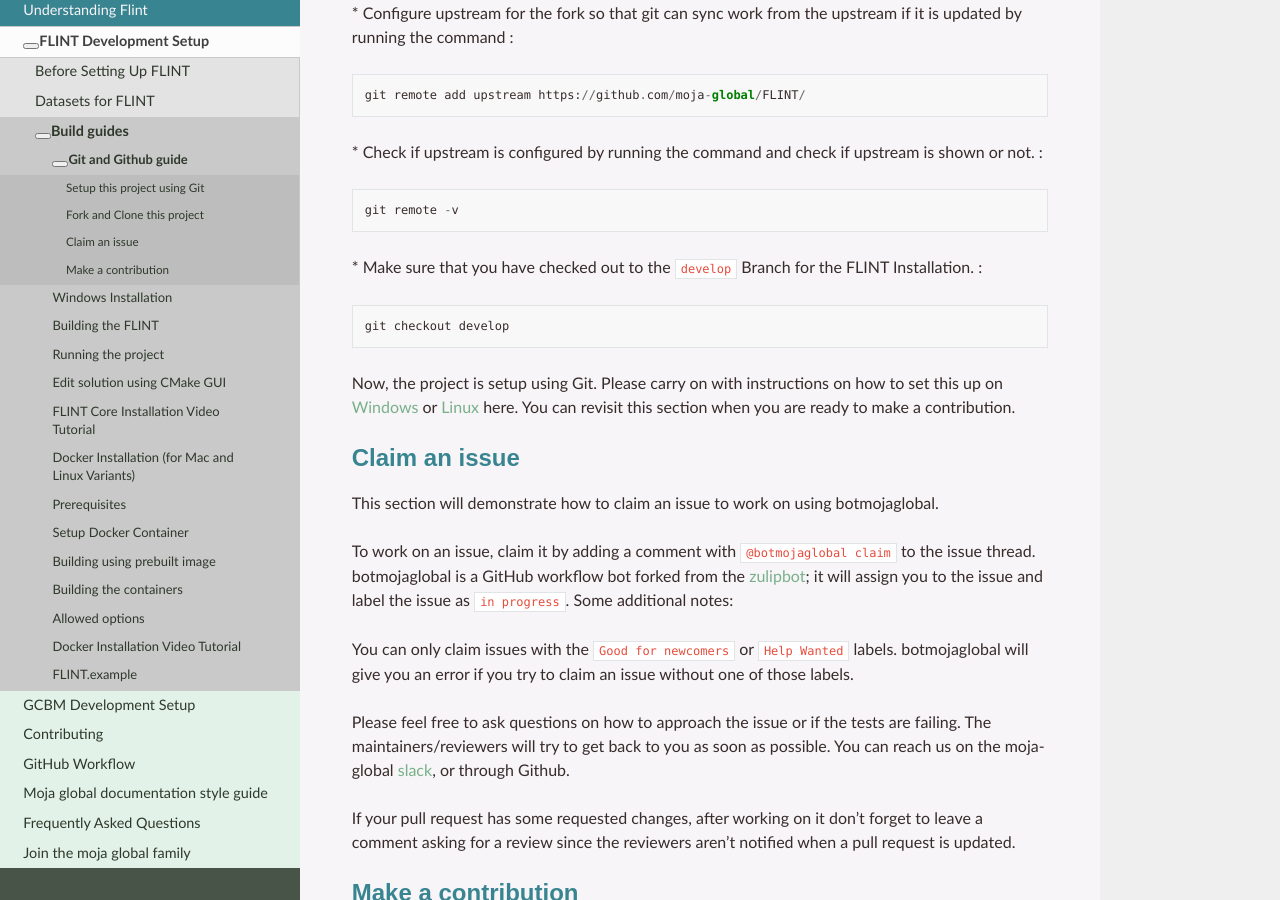
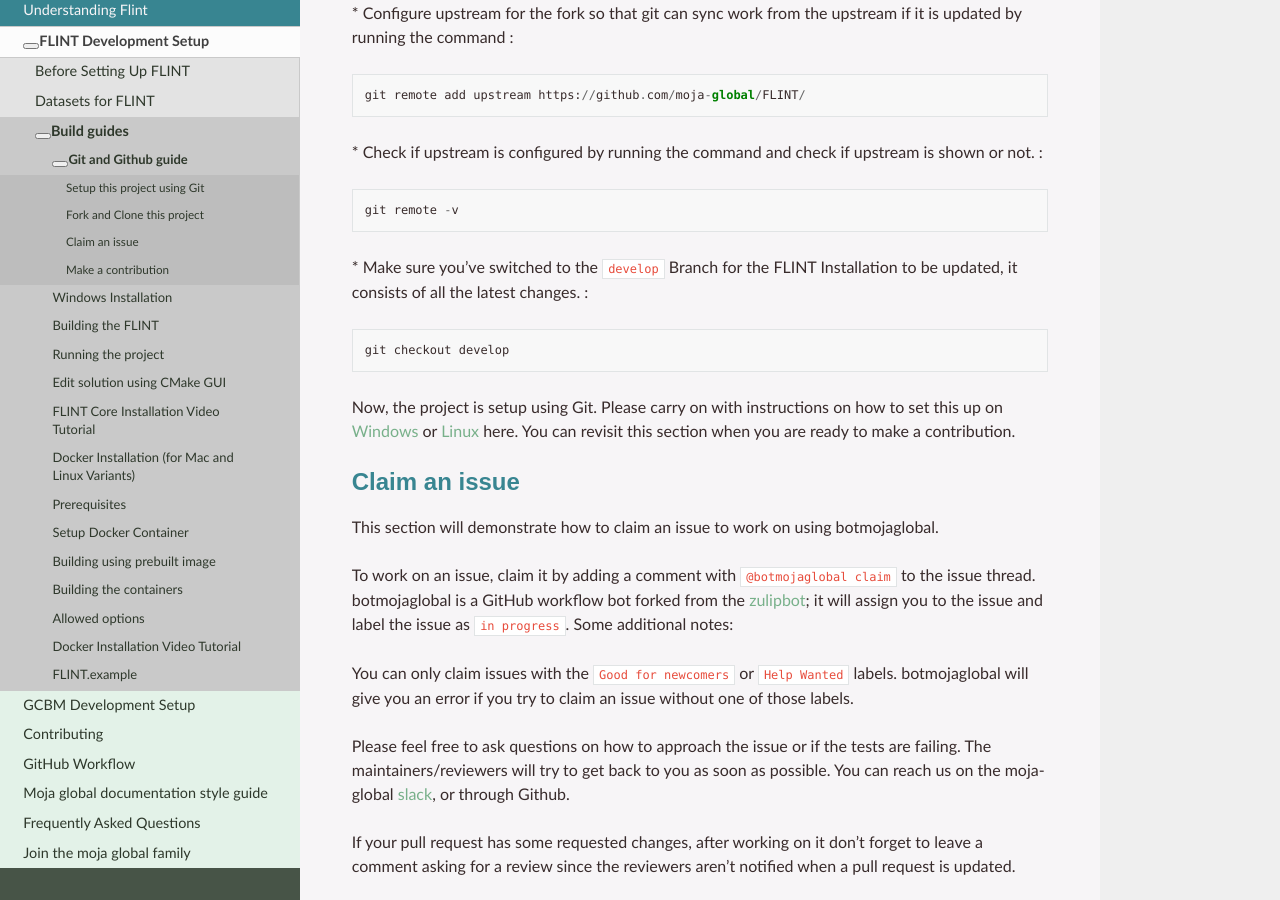
Before and after one commit to moja-global/moja_global_docs, a Sphinx documentation site: the page built from docs/DevelopmentSetup/git_and_github_guide.rst, in a window 1280 px wide and 900 px high, scrolled down 752 px. Built offline with Sphinx 7.4.7 and the Read the Docs theme 2.0.0, drawn with Linux system fonts in a browser that asks for light colours.

Commit message:
Update git_and_github_guide.rst
Added little detail to the develop section.

```diff
--- a/docs/DevelopmentSetup/git_and_github_guide.rst
+++ b/docs/DevelopmentSetup/git_and_github_guide.rst
@@ -48,8 +48,7 @@
 
    git remote -v
 
-\* Make sure that you have checked out to the ``develop`` Branch
-for the FLINT Installation. :
+\* Make sure you've switched to the ``develop`` Branch for the FLINT Installation to be updated, it consists of all the latest changes. :
 
 ::
 
```
